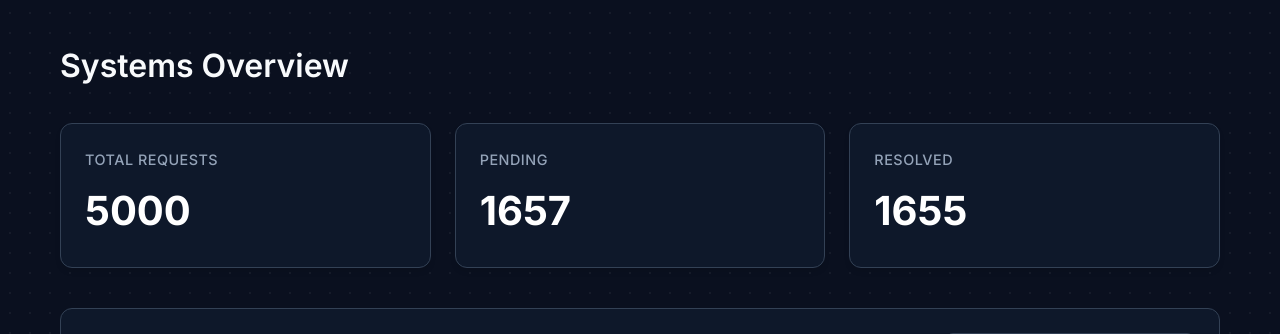
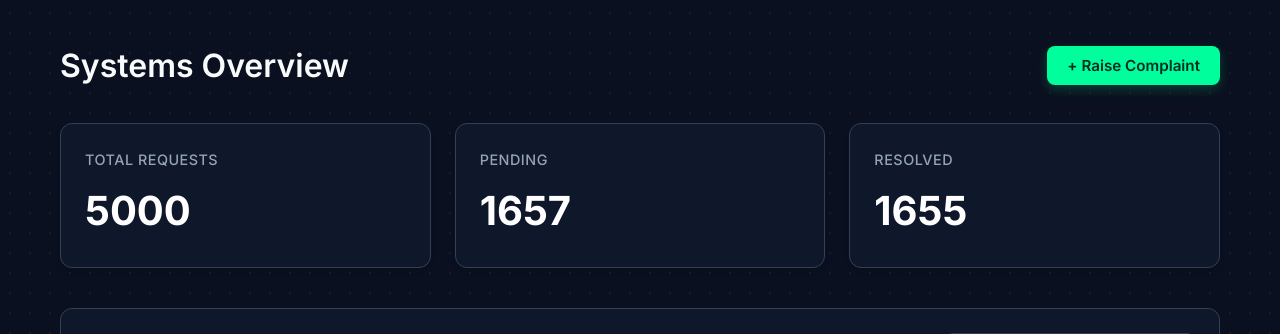
Before and after one commit to medhastuti/Trackio, a Flask app: page /user in a window 1280 px wide. Shown: the part 77-411 px from the top of the page. Run offline with Flask 3, Linux system fonts and the light colour scheme; data comes from the database, SQL or seed files in the repository.

Commit message:
Add 'Raise Complaint' button to user overview

```diff
--- a/templates/user.html
+++ b/templates/user.html
@@ -390,6 +390,7 @@
 
   <div class="header-section">
     <h1>Systems Overview</h1>
+    <button class="raise-btn" onclick="openModal()">+ Raise Complaint</button>
   </div>
 
   <div class="cards">
```
